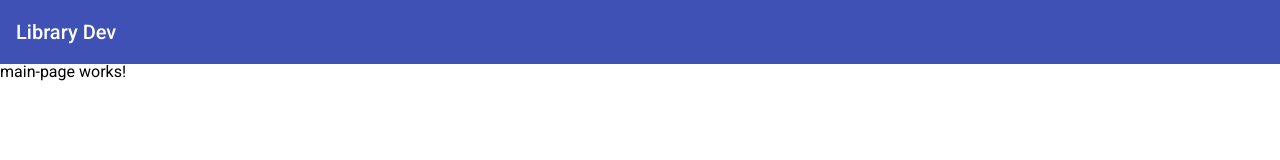
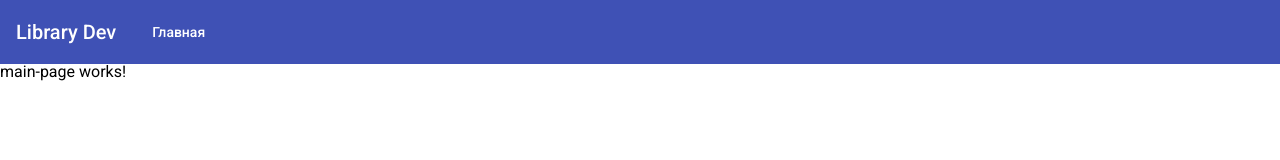
Before and after one commit to 14837-eng/Book-app, an Angular app: page / in a window 1280 px wide. Shown: the top 160 px of the page. Built offline with nearby package versions, Linux system fonts and the light colour scheme.

Commit message:
feat(header): Add navigation

```diff
--- a/src/app/app.module.ts
+++ b/src/app/app.module.ts
@@ -6,6 +6,7 @@ import { AppComponent } from './app.component';
 import { BrowserAnimationsModule } from '@angular/platform-browser/animations';
 import { HeaderComponent } from './header/header.component';
 import { MatToolbarModule } from '@angular/material/toolbar';
+import { MatButtonModule } from '@angular/material/button';
 
 @NgModule({
   declarations: [AppComponent, HeaderComponent],
@@ -14,6 +15,7 @@ import { MatToolbarModule } from '@angular/material/toolbar';
     AppRoutingModule,
     BrowserAnimationsModule,
     MatToolbarModule,
+    MatButtonModule,
   ],
   providers: [],
   bootstrap: [AppComponent],
--- a/src/app/header/header.component.html
+++ b/src/app/header/header.component.html
@@ -1,4 +1,13 @@
-<mat-toolbar color="primary">
+<mat-toolbar class="header" color="primary">
   <span>{{ appName }}</span>
   <span class="example-spacer"></span>
+  <div class="header-nav">
+    <ul class="header-nav-list">
+      <li class="header-nav-item" *ngFor="let item of list">
+        <button mat-button [routerLink]="item.link">
+          {{ item.name }}
+        </button>
+      </li>
+    </ul>
+  </div>
 </mat-toolbar>
--- a/src/app/header/header.component.scss
+++ b/src/app/header/header.component.scss
@@ -0,0 +1,8 @@
+.header {
+  display: flex;
+}
+
+.header-nav {
+  flex: 1;
+  margin-left: 1em;
+}
--- a/src/app/header/header.component.ts
+++ b/src/app/header/header.component.ts
@@ -1,5 +1,15 @@
-import { ChangeDetectionStrategy, Component, OnInit } from '@angular/core';
+import {
+  ChangeDetectionStrategy,
+  Component,
+  Input,
+  OnInit,
+} from '@angular/core';
 import { environment } from 'src/environments/environment';
+
+export interface HeaderItem {
+  name: string;
+  link: string;
+}
 
 @Component({
   selector: 'app-header',
@@ -8,6 +18,13 @@ import { environment } from 'src/environments/environment';
   changeDetection: ChangeDetectionStrategy.OnPush,
 })
 export class HeaderComponent implements OnInit {
+  @Input() list: HeaderItem[] = [
+    {
+      name: 'Главная',
+      link: '/',
+    },
+  ];
+
   appName = '';
 
   constructor() {}
```
